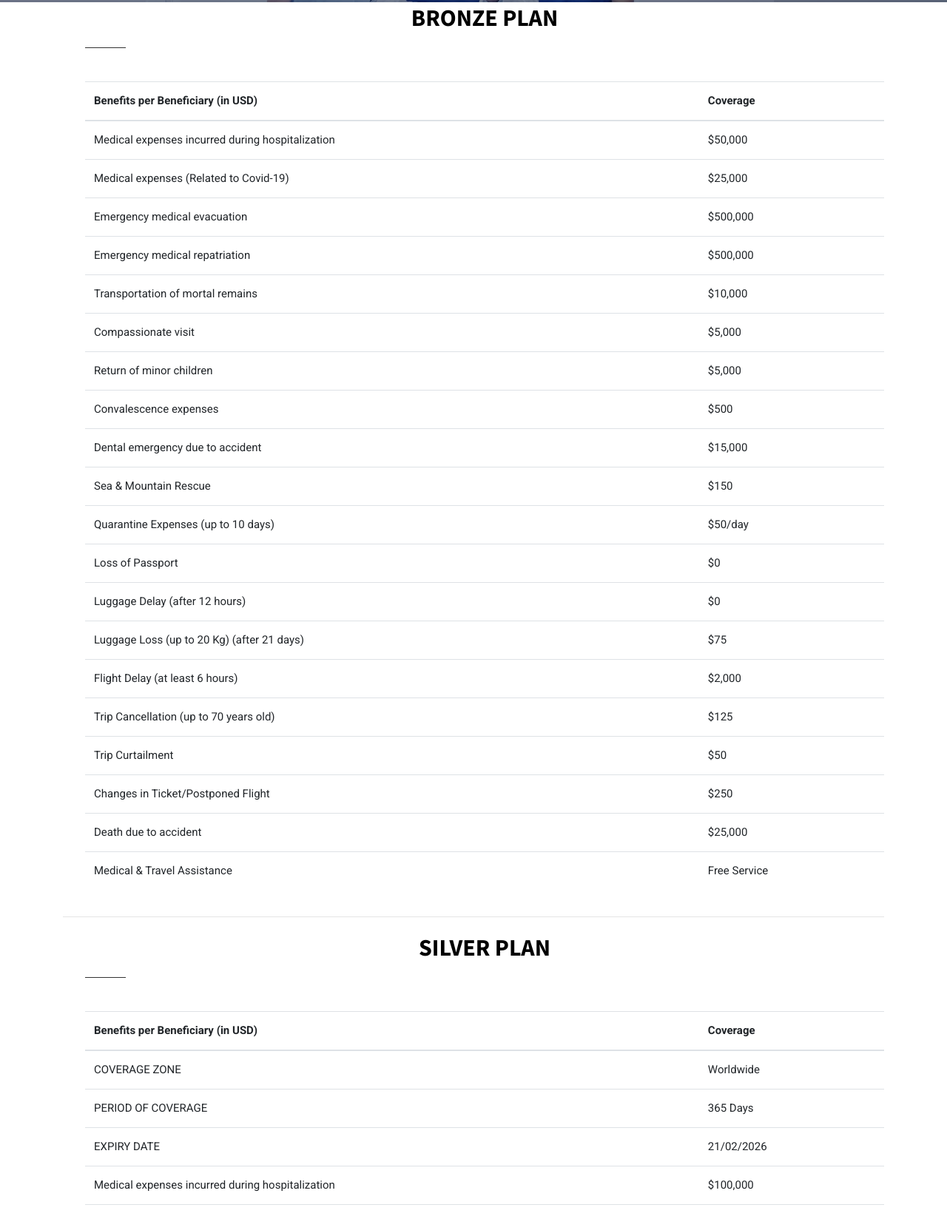
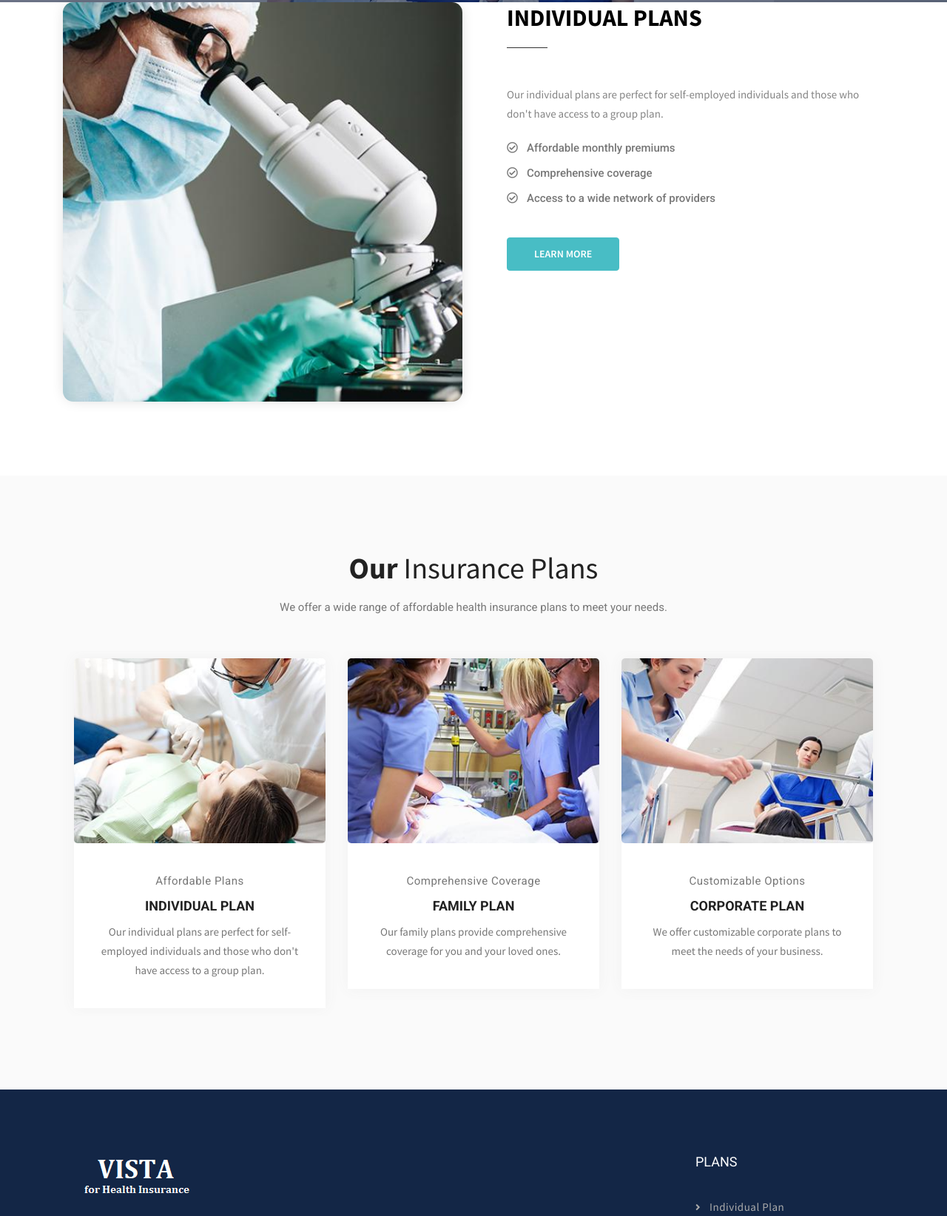
Before and after one commit to V4HI/website, a website: page service.html in a window 1280 px wide. Shown: the part 518-2162 px from the top of the page at 74% size. Drawn offline with Linux system fonts and the light colour scheme; some packages are replaced by stand-ins of ours.

Commit message:
Update service.html

```diff
--- a/service.html
+++ b/service.html
@@ -176,8 +176,8 @@ FACEBOOK: https://www.facebook.com/themefisher
         <li class="nav-item active">
           <a class="nav-link" href="service.html">Plans</a>
         </li>
-        <li class="nav-item @@conditions">
-          <a class="nav-link" href="gallery.html">Conditions</a>
+        <li class="nav-item @@gallery">
+          <a class="nav-link" href="gallery.html">Claims</a>
         </li>
         <li class="nav-item @@team">
           <a class="nav-link" href="team.html">Providers</a>
@@ -210,125 +210,96 @@ FACEBOOK: https://www.facebook.com/themefisher
 
 <section class="section pt-0">
   <div class="container service-box">
-    <div class="row" style="margin-bottom: 20px;">
-      <div class="col-lg-12">
+    <div class="row">
+      <div class="col-lg-6">
+        <img loading="lazy" class="img-fluid" src="images/services/service-one.jpg" alt="service-image">
+      </div>
+      <div class="col-lg-6">
         <div class="contents">
           <div class="section-title">
-            <h3 style="text-align: center;">Bronze Plan</h3>
+            <h3>Individual Plans</h3>
           </div>
-          <table class="table">
-            <thead>
-              <tr>
-                <th>Benefits per Beneficiary (in USD)</th>
-                <th>Coverage</th>
-              </tr>
-            </thead>
-            <tbody>
-              <tr><td>Medical expenses incurred during hospitalization</td><td>$50,000</td></tr>
-              <tr><td>Medical expenses (Related to Covid-19)</td><td>$25,000</td></tr>
-              <tr><td>Emergency medical evacuation</td><td>$500,000</td></tr>
-              <tr><td>Emergency medical repatriation</td><td>$500,000</td></tr>
-              <tr><td>Transportation of mortal remains</td><td>$10,000</td></tr>
-              <tr><td>Compassionate visit</td><td>$5,000</td></tr>
-              <tr><td>Return of minor children</td><td>$5,000</td></tr>
-              <tr><td>Convalescence expenses</td><td>$500</td></tr>
-              <tr><td>Dental emergency due to accident</td><td>$15,000</td></tr>
-              <tr><td>Sea & Mountain Rescue</td><td>$150</td></tr>
-              <tr><td>Quarantine Expenses (up to 10 days)</td><td>$50/day</td></tr>
-              <tr><td>Loss of Passport</td><td>$0</td></tr>
-              <tr><td>Luggage Delay (after 12 hours)</td><td>$0</td></tr>
-              <tr><td>Luggage Loss (up to 20 Kg) (after 21 days)</td><td>$75</td></tr>
-              <tr><td>Flight Delay (at least 6 hours)</td><td>$2,000</td></tr>
-              <tr><td>Trip Cancellation (up to 70 years old)</td><td>$125</td></tr>
-              <tr><td>Trip Curtailment</td><td>$50</td></tr>
-              <tr><td>Changes in Ticket/Postponed Flight</td><td>$250</td></tr>
-              <tr><td>Death due to accident</td><td>$25,000</td></tr>
-              <tr><td>Medical & Travel Assistance</td><td>Free Service</td></tr>
-            </tbody>
-          </table>
+          <div class="text">
+            <p>Our individual plans are perfect for self-employed individuals and those who don't have access to a group plan.</p>
+          </div>
+          <ul class="content-list">
+            <li>
+              <i class="far fa-check-circle"></i>Affordable monthly premiums
+            </li>
+            <li>
+              <i class="far fa-check-circle"></i>Comprehensive coverage
+            </li>
+            <li>
+              <i class="far fa-check-circle"></i>Access to a wide network of providers
+            </li>
+          </ul>
+          <a href="service.html" class="btn btn-style-one">Learn More</a>
         </div>
       </div>
     </div>
-    <hr>
-    <div class="row" style="margin-top: 20px; margin-bottom: 20px;">
+  </div>
+</section>
+
+<!--Service Section-->
+<section class="service-section bg-gray section">
+  <div class="container">
+    <div class="section-title text-center">
+      <h3>Our
+        <span>Insurance Plans</span>
+      </h3>
+      <p>We offer a wide range of affordable health insurance plans to meet your needs.</p>
+    </div>
+    <div class="row">
       <div class="col-lg-12">
-        <div class="contents">
-          <div class="section-title">
-            <h3 style="text-align: center;">Silver Plan</h3>
+        <div class="items-container">
+          <div class="item">
+            <div class="inner-box">
+              <div class="img_holder">
+                <a href="service.html">
+                  <img loading="lazy" src="images/gallery/1.jpg" alt="images" class="img-fluid">
+                </a>
+              </div>
+              <div class="image-content text-center">
+                <span>Affordable Plans</span>
+                <a href="service.html">
+                  <h6>Individual Plan</h6>
+                </a>
+                <p>Our individual plans are perfect for self-employed individuals and those who don't have access to a group plan.</p>
+              </div>
+            </div>
           </div>
-          <table class="table">
-            <thead>
-                <tr>
-                    <th>Benefits per Beneficiary (in USD)</th>
-                    <th>Coverage</th>
-                </tr>
-            </thead>
-            <tbody>
-                <tr><td>COVERAGE ZONE</td><td>Worldwide</td></tr>
-                <tr><td>PERIOD OF COVERAGE</td><td>365 Days</td></tr>
-                <tr><td>EXPIRY DATE</td><td>21/02/2026</td></tr>
-                <tr><td>Medical expenses incurred during hospitalization</td><td>$100,000</td></tr>
-                <tr><td>Medical expenses (Related to Covid-19)</td><td>$50,000</td></tr>
-                <tr><td>Emergency medical evacuation</td><td>$1,000,000</td></tr>
-                <tr><td>Emergency medical repatriation</td><td>$1,000,000</td></tr>
-                <tr><td>Transportation of mortal remains</td><td>$20,000</td></tr>
-                <tr><td>Compassionate visit</td><td>$10,000</td></tr>
-                <tr><td>Return of minor children</td><td>$10,000</td></tr>
-                <tr><td>Convalescence expenses</td><td>$1,000</td></tr>
-                <tr><td>Dental emergency due to accident</td><td>$25,000</td></tr>
-                <tr><td>Sea & Mountain Rescue</td><td>$300</td></tr>
-                <tr><td>Quarantine Expenses (up to 14 days)</td><td>$70/day</td></tr>
-                <tr><td>Loss of Passport</td><td>$300</td></tr>
-                <tr><td>Luggage Delay (after 12 hours)</td><td>$20</td></tr>
-                <tr><td>Luggage Loss (up to 40 Kg) (after 21 days)</td><td>$150</td></tr>
-                <tr><td>Flight Delay (at least 4 hours)</td><td>$4,000</td></tr>
-                <tr><td>Trip Cancellation (up to 70 years old)</td><td>$250</td></tr>
-                <tr><td>Trip Curtailment</td><td>$100</td></tr>
-                <tr><td>Changes in Ticket/Postponed Flight</td><td>$500</td></tr>
-                <tr><td>Death due to accident</td><td>$50,000</td></tr>
-                <tr><td>Medical & Travel Assistance</td><td>Free Service</td></tr>
-            </tbody>
-          </table>
-        </div>
-      </div>
-    </div>
-    <hr>
-    <div class="row" style="margin-top: 20px;">
-      <div class="col-lg-12">
-        <div class="contents">
-          <div class="section-title">
-            <h3 style="text-align: center;">Gold Plan</h3>
+          <div class="item">
+            <div class="inner-box">
+              <div class="img_holder">
+                <a href="service.html">
+                  <img loading="lazy" src="images/gallery/2.jpg" alt="images" class="img-fluid">
+                </a>
+              </div>
+              <div class="image-content text-center">
+                <span>Comprehensive Coverage</span>
+                <a href="service.html">
+                  <h6>Family Plan</h6>
+                </a>
+                <p>Our family plans provide comprehensive coverage for you and your loved ones.</p>
+              </div>
+            </div>
           </div>
-          <table class="table">
-            <thead>
-              <tr>
-                <th>Benefits per Beneficiary (in USD)</th>
-                <th>Coverage</th>
-              </tr>
-            </thead>
-            <tbody>
-              <tr><td>Medical expenses incurred during hospitalization</td><td>$200,000</td></tr>
-              <tr><td>Medical expenses (Related to Covid-19)</td><td>$100,000</td></tr>
-              <tr><td>Emergency medical evacuation</td><td>$2,000,000</td></tr>
-              <tr><td>Emergency medical repatriation</td><td>$2,000,000</td></tr>
-              <tr><td>Transportation of mortal remains</td><td>$40,000</td></tr>
-              <tr><td>Compassionate visit</td><td>$20,000</td></tr>
-              <tr><td>Return of minor children</td><td>$20,000</td></tr>
-              <tr><td>Convalescence expenses</td><td>$2,000</td></tr>
-              <tr><td>Dental emergency due to accident</td><td>$50,000</td></tr>
-              <tr><td>Sea & Mountain Rescue</td><td>$600</td></tr>
-              <tr><td>Quarantine Expenses (up to 21 days)</td><td>$100/day</td></tr>
-              <tr><td>Loss of Passport</td><td>$600</td></tr>
-              <tr><td>Luggage Delay (after 6 hours)</td><td>$40</td></tr>
-              <tr><td>Luggage Loss (up to 50 Kg) (after 14 days)</td><td>$300</td></tr>
-              <tr><td>Flight Delay (at least 2 hours)</td><td>$8,000</td></tr>
-              <tr><td>Trip Cancellation (up to 80 years old)</td><td>$500</td></tr>
-              <tr><td>Trip Curtailment</td><td>$200</td></tr>
-              <tr><td>Changes in Ticket/Postponed Flight</td><td>$1,000</td></tr>
-              <tr><td>Death due to accident</td><td>$100,000</td></tr>
-              <tr><td>Medical & Travel Assistance</td><td>Free Service</td></tr>
-            </tbody>
-          </table>
+          <div class="item">
+            <div class="inner-box">
+              <div class="img_holder">
+                <a href="service.html">
+                  <img loading="lazy" src="images/gallery/3.jpg" alt="images" class="img-fluid">
+                </a>
+              </div>
+              <div class="image-content text-center">
+                <span>Customizable Options</span>
+                <a href="service.html">
+                  <h6>Corporate Plan</h6>
+                </a>
+                <p>We offer customizable corporate plans to meet the needs of your business.</p>
+              </div>
+            </div>
+          </div>
         </div>
       </div>
     </div>
```
